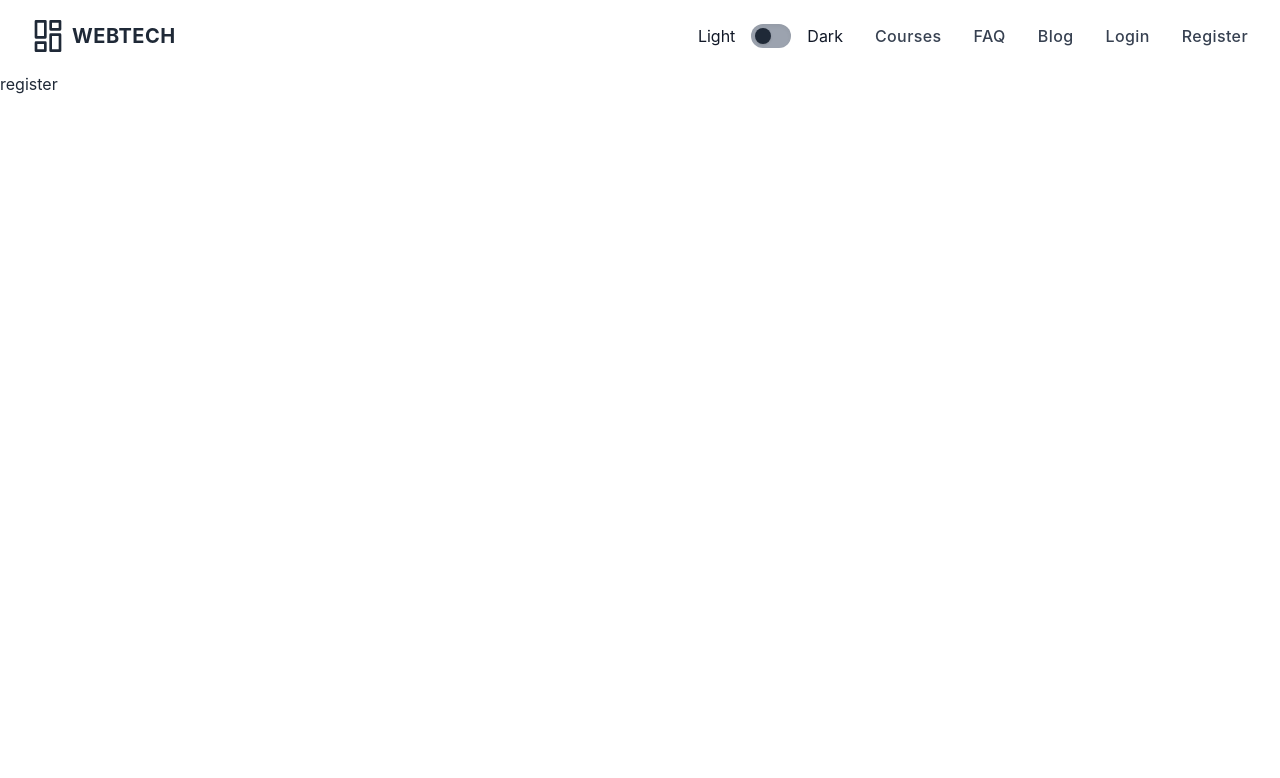
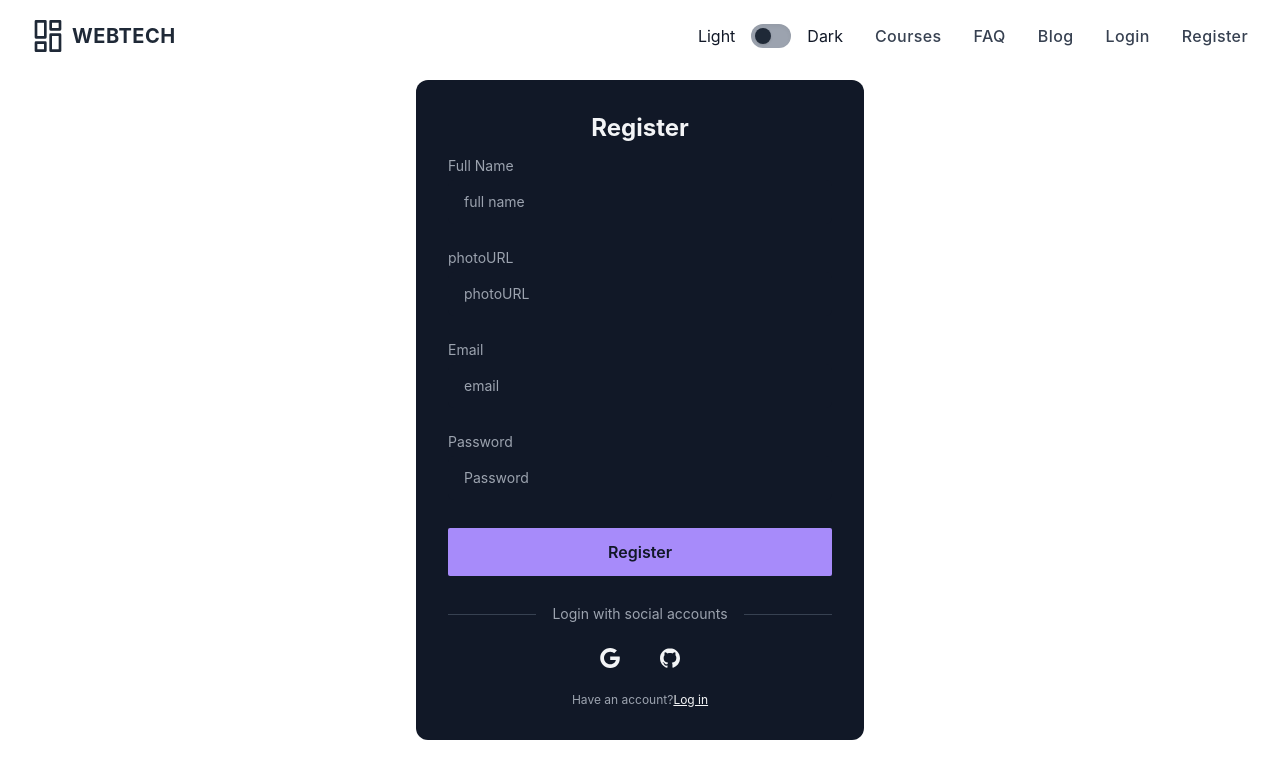
Before and after one commit to chayon4619/learn-web-teach-client, a React (Create React App) app: page /register in a window 1280 px wide. Shown: the top 778 px of the page. Built offline with nearby package versions, Linux system fonts and the light colour scheme.

Commit message:
register form added

```diff
--- a/src/components/Pages/Register.js
+++ b/src/components/Pages/Register.js
@@ -1,9 +1,53 @@
 import React from 'react';
+import { Link } from 'react-router-dom';
 
 const Register = () => {
     return (
-        <div>
-            register
+        <div className='flex justify-center my-2'>
+            <div className="w-full max-w-md p-8 space-y-3 rounded-xl bg-gray-900 text-gray-100">
+                <h1 className="text-2xl font-bold text-center">Register</h1>
+                <form className="space-y-6 ng-untouched ng-pristine ng-valid">
+                    <div className="space-y-1 text-sm">
+                        <label for="name" className="block text-gray-400">Full Name</label>
+                        <input type="text" name="name" id="name" placeholder="full name" className="w-full px-4 py-3 rounded-md border-gray-700 bg-gray-900 text-gray-100 focus:border-violet-400" required />
+                    </div>
+                    <div className="space-y-1 text-sm">
+                        <label for="photoURL" className="block text-gray-400">photoURL</label>
+                        <input type="text" name="photoURL" id="photoURL" placeholder="photoURL" className="w-full px-4 py-3 rounded-md border-gray-700 bg-gray-900 text-gray-100 focus:border-violet-400" required />
+                    </div>
+                    <div className="space-y-1 text-sm">
+                        <label for="email" className="block text-gray-400">Email</label>
+                        <input type="email" name="email" id="email" placeholder="email" className="w-full px-4 py-3 rounded-md border-gray-700 bg-gray-900 text-gray-100 focus:border-violet-400" required />
+                    </div>
+                    <div className="space-y-1 text-sm">
+                        <label for="password" className="block text-gray-400">Password</label>
+                        <input type="password" name="password" id="password" placeholder="Password" className="w-full px-4 py-3 rounded-md border-gray-700 bg-gray-900 text-gray-100 focus:border-violet-400" required />
+                        <div className="flex justify-end text-xs text-gray-400">
+                        </div>
+                    </div>
+                    <button className="block w-full p-3 text-center font-semibold rounded-sm text-gray-900 bg-violet-400 hover:bg-violet-500">Register</button>
+                </form>
+                <div className="flex items-center pt-4 space-x-1">
+                    <div className="flex-1 h-px sm:w-16 bg-gray-700"></div>
+                    <p className="px-3 text-sm text-gray-400">Login with social accounts</p>
+                    <div className="flex-1 h-px sm:w-16 bg-gray-700"></div>
+                </div>
+                <div className="flex justify-center space-x-4">
+                    <button aria-label="Log in with Google" className="p-3 rounded-sm">
+                        <svg xmlns="http://www.w3.org/2000/svg" viewBox="0 0 32 32" className="w-5 h-5 fill-current">
+                            <path d="M16.318 13.714v5.484h9.078c-0.37 2.354-2.745 6.901-9.078 6.901-5.458 0-9.917-4.521-9.917-10.099s4.458-10.099 9.917-10.099c3.109 0 5.193 1.318 6.38 2.464l4.339-4.182c-2.786-2.599-6.396-4.182-10.719-4.182-8.844 0-16 7.151-16 16s7.156 16 16 16c9.234 0 15.365-6.49 15.365-15.635 0-1.052-0.115-1.854-0.255-2.651z"></path>
+                        </svg>
+                    </button>
+                    <button aria-label="Log in with GitHub" className="p-3 rounded-sm">
+                        <svg xmlns="http://www.w3.org/2000/svg" viewBox="0 0 32 32" className="w-5 h-5 fill-current">
+                            <path d="M16 0.396c-8.839 0-16 7.167-16 16 0 7.073 4.584 13.068 10.937 15.183 0.803 0.151 1.093-0.344 1.093-0.772 0-0.38-0.009-1.385-0.015-2.719-4.453 0.964-5.391-2.151-5.391-2.151-0.729-1.844-1.781-2.339-1.781-2.339-1.448-0.989 0.115-0.968 0.115-0.968 1.604 0.109 2.448 1.645 2.448 1.645 1.427 2.448 3.744 1.74 4.661 1.328 0.14-1.031 0.557-1.74 1.011-2.135-3.552-0.401-7.287-1.776-7.287-7.907 0-1.751 0.62-3.177 1.645-4.297-0.177-0.401-0.719-2.031 0.141-4.235 0 0 1.339-0.427 4.4 1.641 1.281-0.355 2.641-0.532 4-0.541 1.36 0.009 2.719 0.187 4 0.541 3.043-2.068 4.381-1.641 4.381-1.641 0.859 2.204 0.317 3.833 0.161 4.235 1.015 1.12 1.635 2.547 1.635 4.297 0 6.145-3.74 7.5-7.296 7.891 0.556 0.479 1.077 1.464 1.077 2.959 0 2.14-0.020 3.864-0.020 4.385 0 0.416 0.28 0.916 1.104 0.755 6.4-2.093 10.979-8.093 10.979-15.156 0-8.833-7.161-16-16-16z"></path>
+                        </svg>
+                    </button>
+                </div>
+                <p className="text-xs text-center sm:px-6 text-gray-400">Have an account?
+                    <Link to="/login" className="underline text-gray-100">Log in</Link>
+                </p>
+            </div>
         </div>
     );
 };
```
